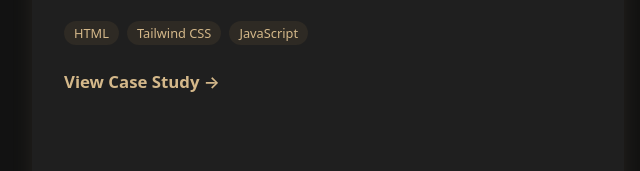
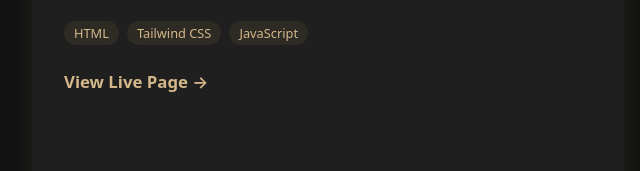
Before and after one commit to Reticulated-Splines/reticulated-splines.github.io, a plain HTML site: page index.html in a window 1280 px wide. Shown: the part 2569-2740 px from the top of the page, 0-640 px from the left. Drawn offline with Linux system fonts and the light colour scheme.

Commit message:
Link Nexus Neural project to live page

```diff
--- a/index.html
+++ b/index.html
@@ -135,7 +135,7 @@ It’s the best of both realities: crisp mountain air by day and endless digital
                         <span>Tailwind CSS</span>
                         <span>JavaScript</span>
                     </div>
-                    <a href="#" class="project-link">View Case Study →</a>
+                    <a href="nexus-neural/" class="project-link">View Live Page →</a>
                 </div>
             </div>
 
```
